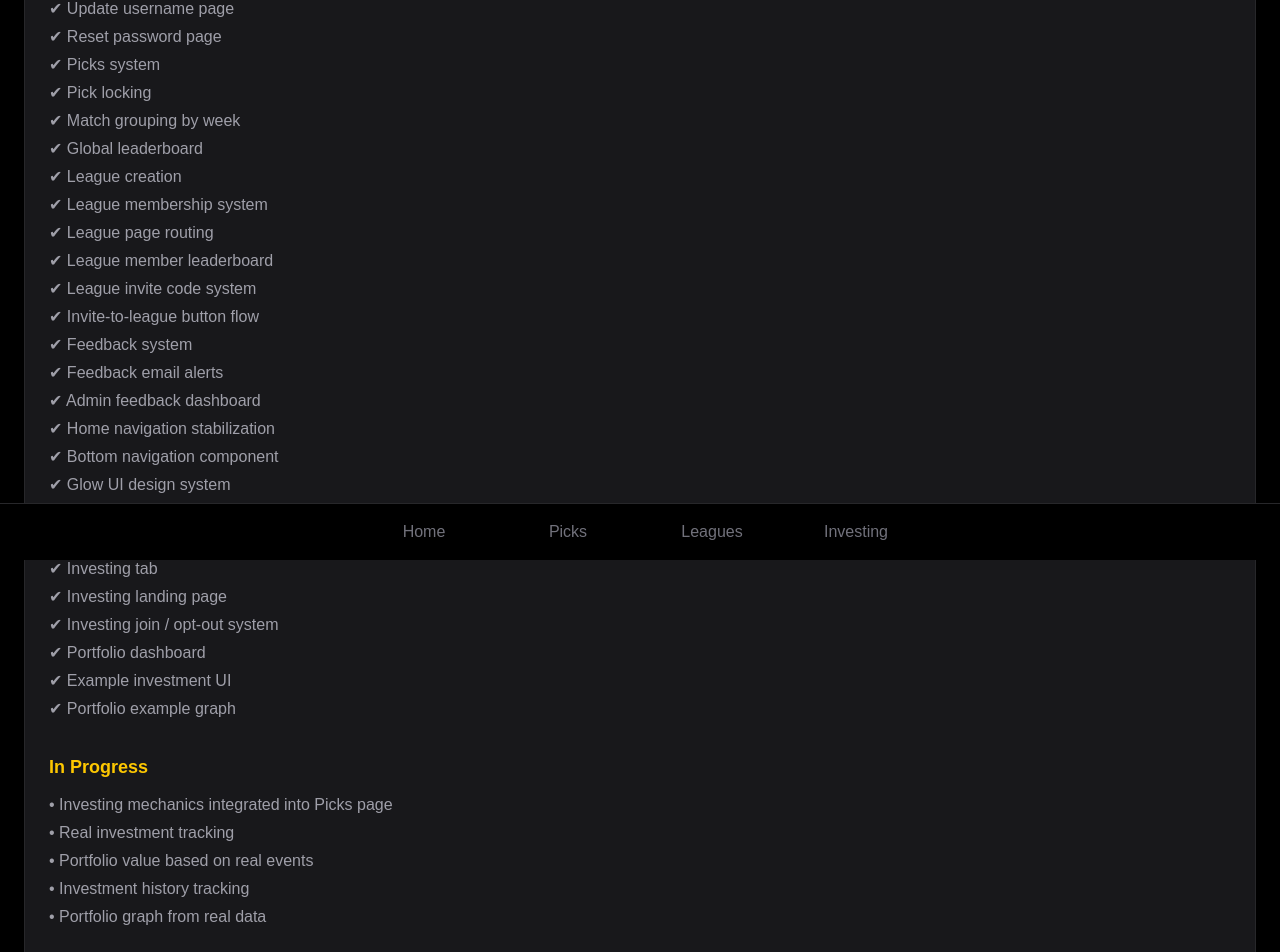
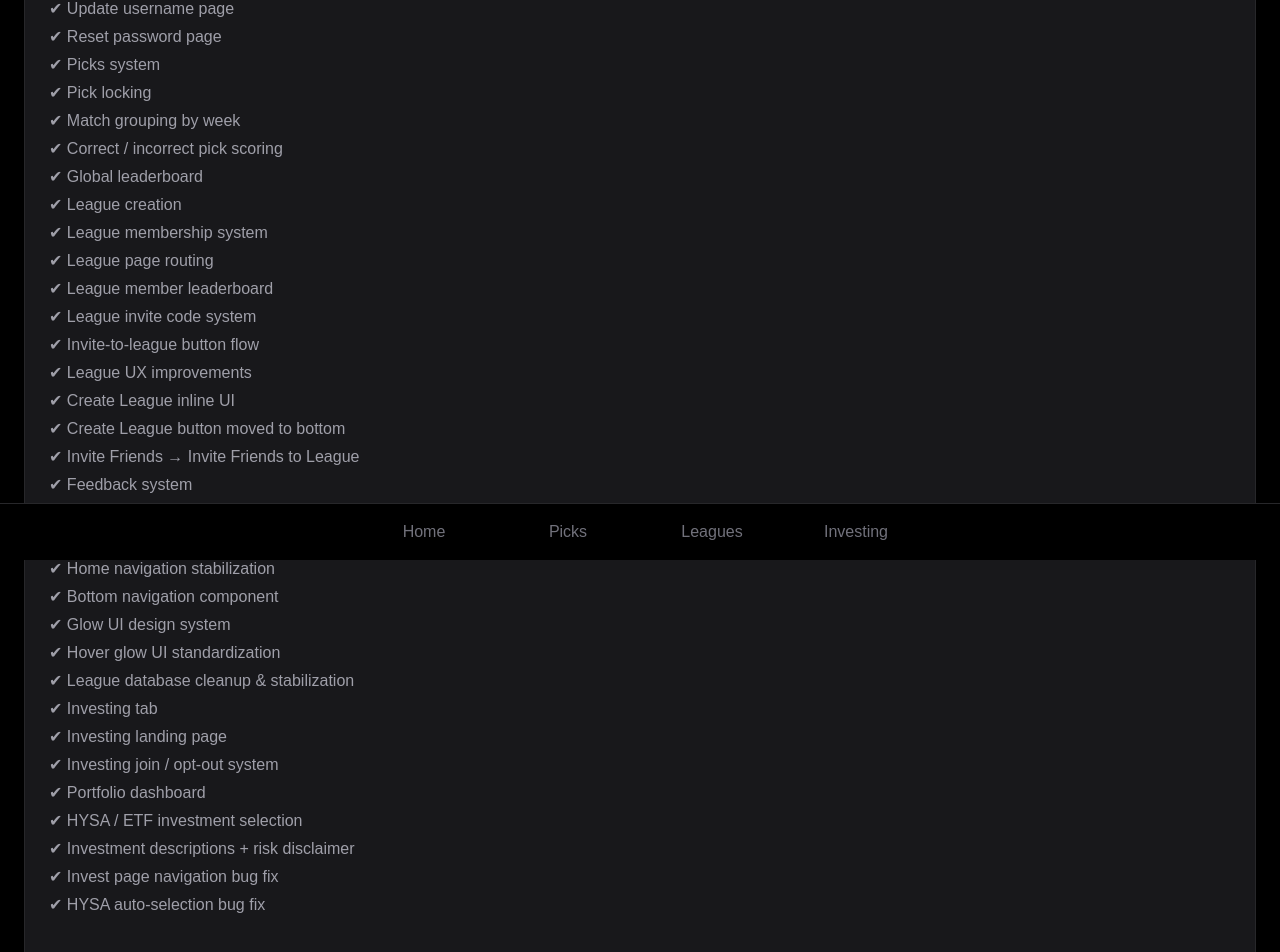
Before and after one commit to markeymarkbeaty/matchpoint, a Next.js app: page /dev-progress in a window 1280 px wide. Shown: the part 240-1192 px from the top of the page. Built offline with nearby package versions, Linux system fonts and the light colour scheme.

Commit message:
Update dev progress page with investing fixes and league UX improvements

```diff
--- a/app/dev-progress/page.tsx
+++ b/app/dev-progress/page.tsx
@@ -31,6 +31,7 @@ export default function DevProgressPage() {
                         <li>✔ Picks system</li>
                         <li>✔ Pick locking</li>
                         <li>✔ Match grouping by week</li>
+                        <li>✔ Correct / incorrect pick scoring</li>
 
                         <li>✔ Global leaderboard</li>
 
@@ -40,6 +41,11 @@ export default function DevProgressPage() {
                         <li>✔ League member leaderboard</li>
                         <li>✔ League invite code system</li>
                         <li>✔ Invite-to-league button flow</li>
+
+                        <li>✔ League UX improvements</li>
+                        <li>✔ Create League inline UI</li>
+                        <li>✔ Create League button moved to bottom</li>
+                        <li>✔ Invite Friends → Invite Friends to League</li>
 
                         <li>✔ Feedback system</li>
                         <li>✔ Feedback email alerts</li>
@@ -57,8 +63,11 @@ export default function DevProgressPage() {
                         <li>✔ Investing landing page</li>
                         <li>✔ Investing join / opt-out system</li>
                         <li>✔ Portfolio dashboard</li>
-                        <li>✔ Example investment UI</li>
-                        <li>✔ Portfolio example graph</li>
+                        <li>✔ HYSA / ETF investment selection</li>
+                        <li>✔ Investment descriptions + risk disclaimer</li>
+
+                        <li>✔ Invest page navigation bug fix</li>
+                        <li>✔ HYSA auto-selection bug fix</li>
 
                     </ul>
                 </div>
@@ -72,11 +81,11 @@ export default function DevProgressPage() {
 
                     <ul className="text-zinc-400 space-y-1">
 
-                        <li>• Investing mechanics integrated into Picks page</li>
+                        <li>• Investing mechanics integration with Picks page</li>
                         <li>• Real investment tracking</li>
-                        <li>• Portfolio value based on real events</li>
+                        <li>• Portfolio value based on prediction outcomes</li>
                         <li>• Investment history tracking</li>
-                        <li>• Portfolio graph from real data</li>
+                        <li>• Portfolio graph from real investment data</li>
 
                     </ul>
                 </div>
@@ -96,6 +105,9 @@ export default function DevProgressPage() {
                         <li>• Track invested vs returned funds</li>
                         <li>• Build investment event history table</li>
                         <li>• Generate real portfolio growth chart</li>
+
+                        <li>• Add MatchPoint soccer-themed logo to landing page</li>
+                        <li>• Improve landing page hero branding</li>
 
                         <li>• Move global leaderboard into Leagues section</li>
                         <li>• Reorder Home social section (Leagues → Friends → Invite)</li>
```
